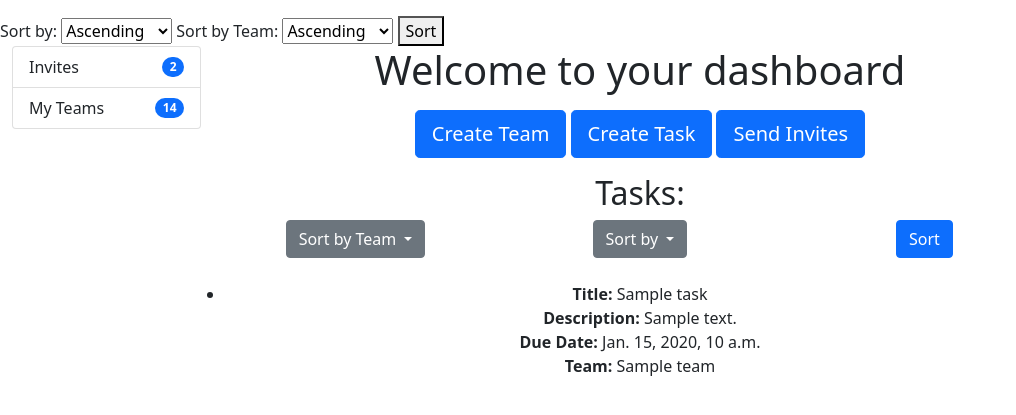
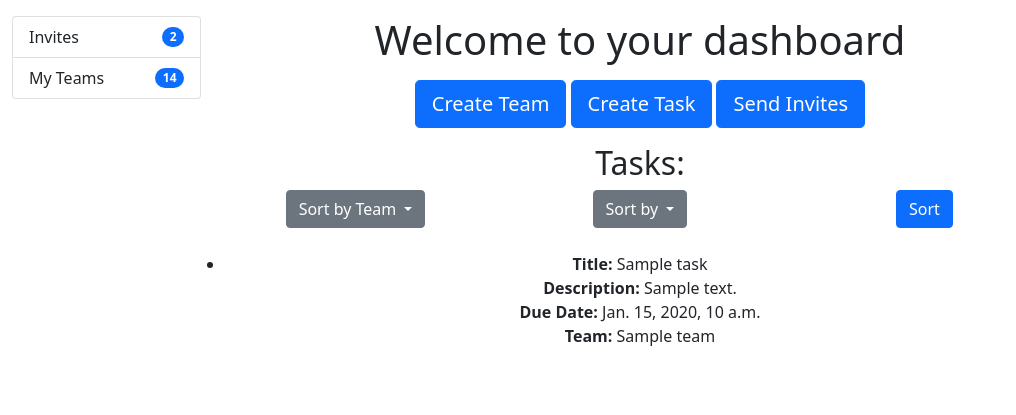
Before and after one commit to yohannpirbay/Magpie, a Django app: template tasks/templates/dashboard.html in a window 1280 px wide. Shown: the part 56-471 px from the top of the page, without its empty margins (0-1016 px from the left). Run offline with Django 4.2, Linux system fonts and the light colour scheme; the template is opened without the code that fills it: most values are stand-ins (such as "Sample title", 1, 10 or a date in 2020); some libraries are stand-ins or nearby versions.

Commit message:
Add URL in urls.py

```diff
--- a/task_manager/urls.py
+++ b/task_manager/urls.py
@@ -32,6 +32,7 @@ urlpatterns = [
     path('decline_invite/<int:invite_id>/', views.decline_invite, name='decline_invite'),
     path('dashboard/send-invitation/<int:user_id>/',  views.send_invitation, name='send_invitation'),
     path('dashboard/create_team/', views.create_team_view, name='create_team'),
+    path('dashboard/create_task/', views.create_task_view, name='create_task'),
     path('dashboard/invites/', views.invites_view, name='invites'),
     path('dashboard/My_team/', views.My_team, name='My_team'),
     path('team/<int:team_id>/members/', views.team_members, name='team_members'),
--- a/tasks/templates/dashboard.html
+++ b/tasks/templates/dashboard.html
@@ -13,21 +13,6 @@
 </head>
 
 <body>
-  <form method="get" action="{% url 'dashboard' %}">
-    <label for="sort_order">Sort by:</label>
-    <select id="sort_order" name="sort_order">
-      <option value="ascending">Ascending</option>
-      <option value="descending">Descending</option>
-    </select>
-
-    <label for="sort_order_team">Sort by Team:</label>
-    <select id="sort_order_team" name="sort_order_team">
-        <option value="ascending">Ascending</option>
-        <option value="descending">Descending</option>
-    </select>
-
-    <button type="submit">Sort</button>
-  </form>
 
   <div class="container-fluid">
     <div class="row">
```
